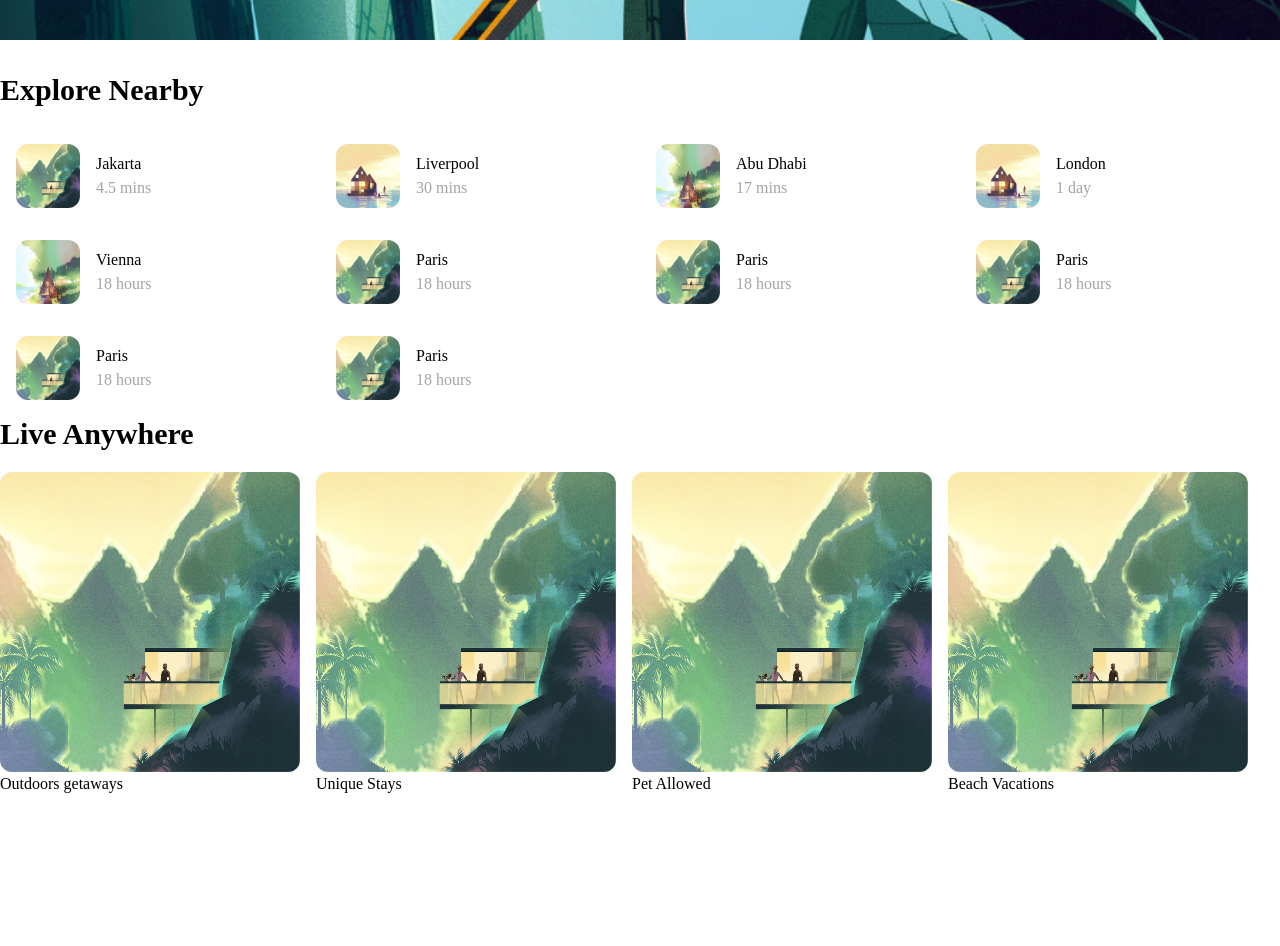
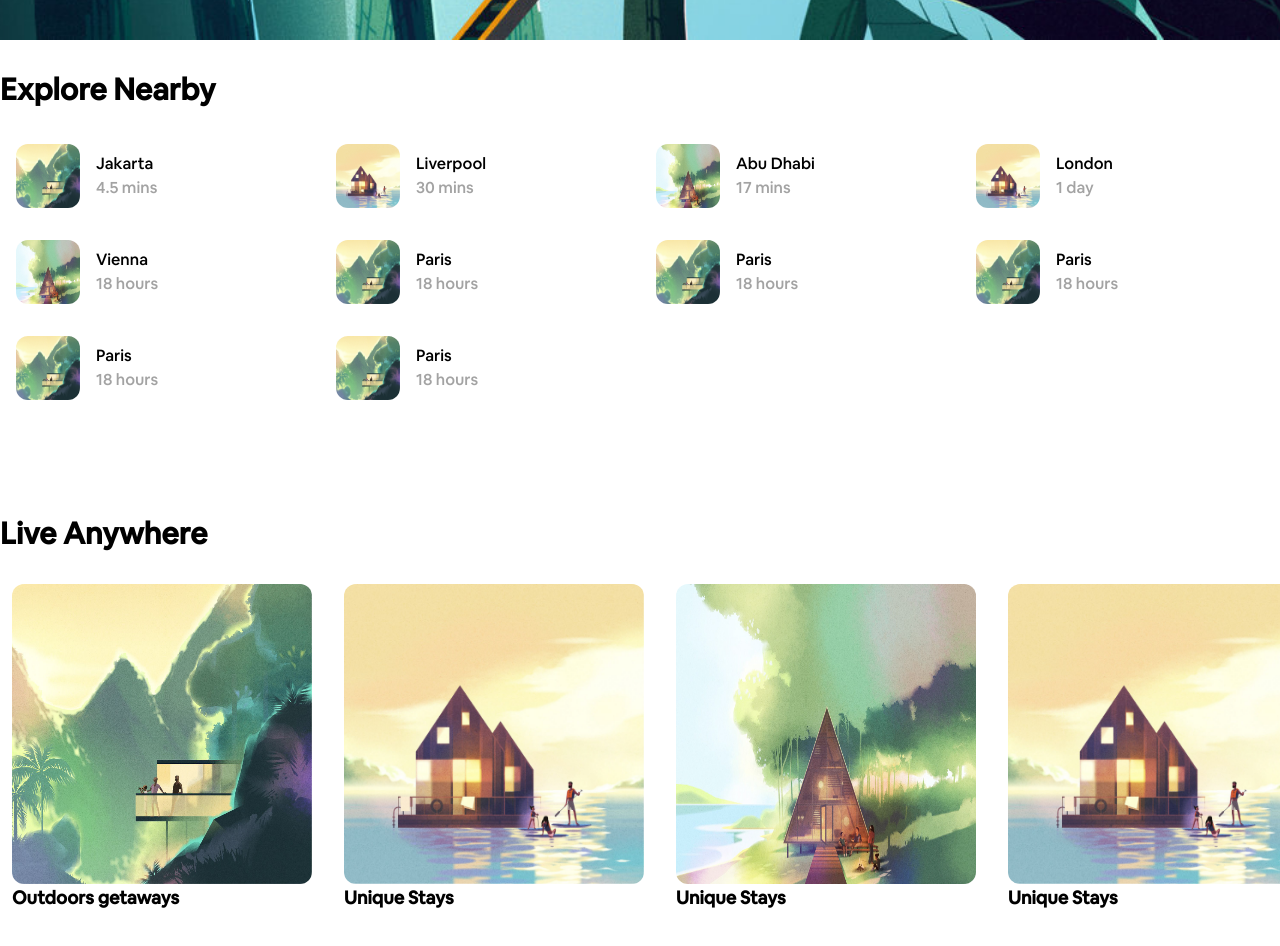
Before and after one commit to BlarCkat/Airbnb-Clone, a Next.js app: page / in a window 1280 px wide. Shown: the part 680-1626 px from the top of the page. Before the commit the page ends 1508 px from the top, so only its background shows below. Built offline with nearby package versions, Linux system fonts and the light colour scheme.

Commit message:
medium card

```diff
--- a/components/MediumCard.jsx
+++ b/components/MediumCard.jsx
@@ -3,11 +3,11 @@ import Image from "next/image";
 const MediumCard = ({key, image, title}) => {
     return (
         <>
-        <div className="">
+        <div className="cursor-pointer hover:bg-neutral-50 p-3 transition ease-in-out rounded-xl">
             <div className="relative h-[300px] w-[300px]">
                 <Image src={image} fill={'true'} className="rounded-xl"/>
             </div>
-            <h2>{title}</h2>
+            <h2 className="font-bold text-lg">{title}</h2>
         </div>
         </>
      );
--- a/package.json
+++ b/package.json
@@ -18,6 +18,7 @@
     "react": "18.2.0",
     "react-dom": "18.2.0",
     "react-icons": "^4.8.0",
+    "tailwind-scrollbar-hide": "^1.1.7",
     "tailwindcss": "^3.3.1"
   }
 }
--- a/pages/index.jsx
+++ b/pages/index.jsx
@@ -14,17 +14,19 @@ const HomeView = ({exploreData}) => {
     {id: '004', locationName: 'London', time: '1 day', image: '/img/illustration_img-2.jpeg'},
     {id: '005', locationName: 'Vienna', time: '18 hours', image: '/img/illustration_img-3.jpeg'},
     {id: '006', locationName: 'Paris', time: '18 hours', image: '/img/illustration_img-1.jpeg'},
-    {id: '006', locationName: 'Paris', time: '18 hours', image: '/img/illustration_img-1.jpeg'},
-    {id: '006', locationName: 'Paris', time: '18 hours', image: '/img/illustration_img-1.jpeg'},
-    {id: '006', locationName: 'Paris', time: '18 hours', image: '/img/illustration_img-1.jpeg'},
-    {id: '006', locationName: 'Paris', time: '18 hours', image: '/img/illustration_img-1.jpeg'},
+    {id: '007', locationName: 'Paris', time: '18 hours', image: '/img/illustration_img-1.jpeg'},
+    {id: '008', locationName: 'Paris', time: '18 hours', image: '/img/illustration_img-1.jpeg'},
+    {id: '009', locationName: 'Paris', time: '18 hours', image: '/img/illustration_img-1.jpeg'},
+    {id: '010', locationName: 'Paris', time: '18 hours', image: '/img/illustration_img-1.jpeg'},
   ]);
 
   const [allLiveAnywhere, setAllLiveAnywhere] = useState([
     {id: '001', image:'/img/illustration_img-1.jpeg', title: 'Outdoors getaways'},
-    {id: '002', image:'/img/illustration_img-1.jpeg', title: 'Unique Stays'},
-    {id: '003', image:'/img/illustration_img-1.jpeg', title: 'Pet Allowed'},
-    {id: '004', image:'/img/illustration_img-1.jpeg', title: 'Beach Vacations'},
+    {id: '002', image:'/img/illustration_img-2.jpeg', title: 'Unique Stays'},
+    {id: '003', image:'/img/illustration_img-3.jpeg', title: 'Unique Stays'},
+    {id: '004', image:'/img/illustration_img-2.jpeg', title: 'Unique Stays'},
+    {id: '005', image:'/img/illustration_img-1.jpeg', title: 'Pet Allowed'},
+    {id: '006', image:'/img/illustration_img-3.jpeg', title: 'Beach Vacations'},
   ]);
 
   return (
@@ -43,10 +45,10 @@ const HomeView = ({exploreData}) => {
         {/* {exploreData} */}
 
       </section>
-      <section>
+      <section className="py-[100px]">
 
         <h2 className="text-3xl font-semibold pb-5">Live Anywhere</h2>
-        <div className="flex flex-row gap-4 overflow-scroll">
+        <div className="flex flex-row gap-2 overflow-scroll sm:scrollbar-hide ">
         {allLiveAnywhere?.map(({image, key, title}) => (
            <MediumCard key={key} image={image} title={title}/>
            ))}
--- a/styles/globals.css
+++ b/styles/globals.css
@@ -4,7 +4,7 @@
 
 @font-face {
     font-family: 'Cereal Medium';
-    src: url('/public/fonts/Airbnb_Cereal-Bold.woff2');
+    src: url('../public/fonts/Airbnb_Cereal-Medium.woff2');
 }
 @font-face {
     font-family: 'Cereal Bold';
@@ -12,7 +12,7 @@
 }
 
 body{
-    font-family: 'Mont';
+    font-family: 'Cereal Medium';
 }
 
 
--- a/tailwind.config.js
+++ b/tailwind.config.js
@@ -8,5 +8,7 @@ module.exports = {
   theme: {
     extend: {},
   },
-  plugins: [],
+  plugins: [
+    require ('tailwind-scrollbar-hide')
+  ],
 }
```
Also changed, not shown: 1 other file (tests, documents, lock files or other folders).
